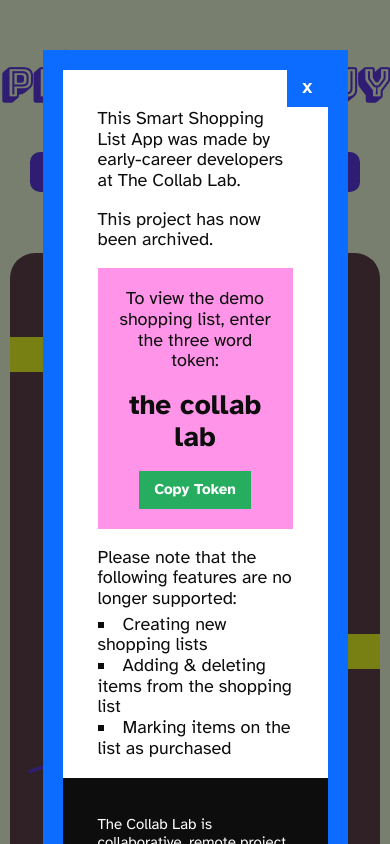
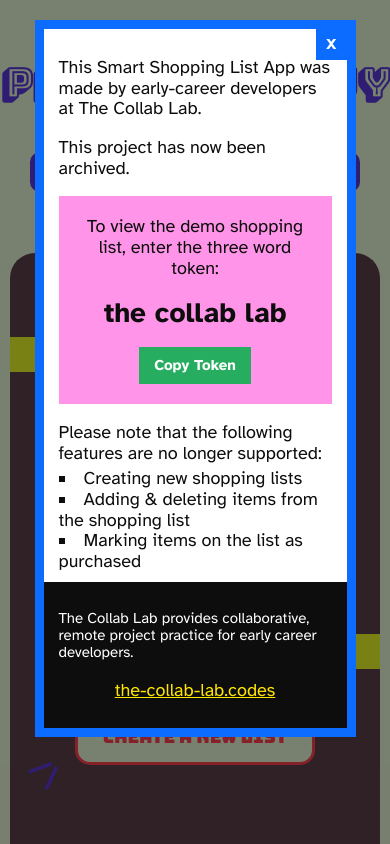
Before and after one commit to the-collab-lab/tcl-61-smart-shopping-list, a React (Vite) app: page / in a window 390 px wide. Shown: the top 844 px of the page. Built offline with nearby package versions, Linux system fonts and the light colour scheme; a web font is replaced by a local one.

Commit message:
updating content & adding mobile styling

```diff
--- a/src/views/Popup/Popup.jsx
+++ b/src/views/Popup/Popup.jsx
@@ -42,16 +42,8 @@
 				</ul>
 				<div className="tcl">
 					<p>
-						The Collab Lab is collaborative, remote project practice for early
-						career developers.
-					</p>
-					<p>
-						The Collab Lab exists to help early-career developers, especially
-						ones from historically excluded groups, land that first job in tech.
-						We do that by providing remote, collaborative project practice where
-						developers are mentored by professionals in the field. We augment
-						the project work with targeted career advice and feedback to help
-						developers get and do well in tech interviews.
+						The Collab Lab provides collaborative, remote project practice for
+						early career developers.
 					</p>
 					<a
 						href="https://the-collab-lab.codes"
--- a/src/views/Popup/popup.css
+++ b/src/views/Popup/popup.css
@@ -1,5 +1,5 @@
 #popupCon {
-	position: absolute;
+	position: fixed;
 	z-index: 1000;
 	height: 100vh;
 	width: 100vw;
@@ -104,3 +104,19 @@
 	text-decoration: underline;
 	color: #ffe600;
 }
+
+@media (max-width: 765px) {
+	#popup {
+		top: 20px;
+		width: 70%;
+		border-width: 9px;
+		padding: 10px 15px;
+	}
+	#popup button#close {
+		padding: 7px 10px;
+	}
+	#popup .tcl {
+		margin: 10px -15px -10px -15px;
+		padding: 10px 15px 10px 15px;
+	}
+}
```
